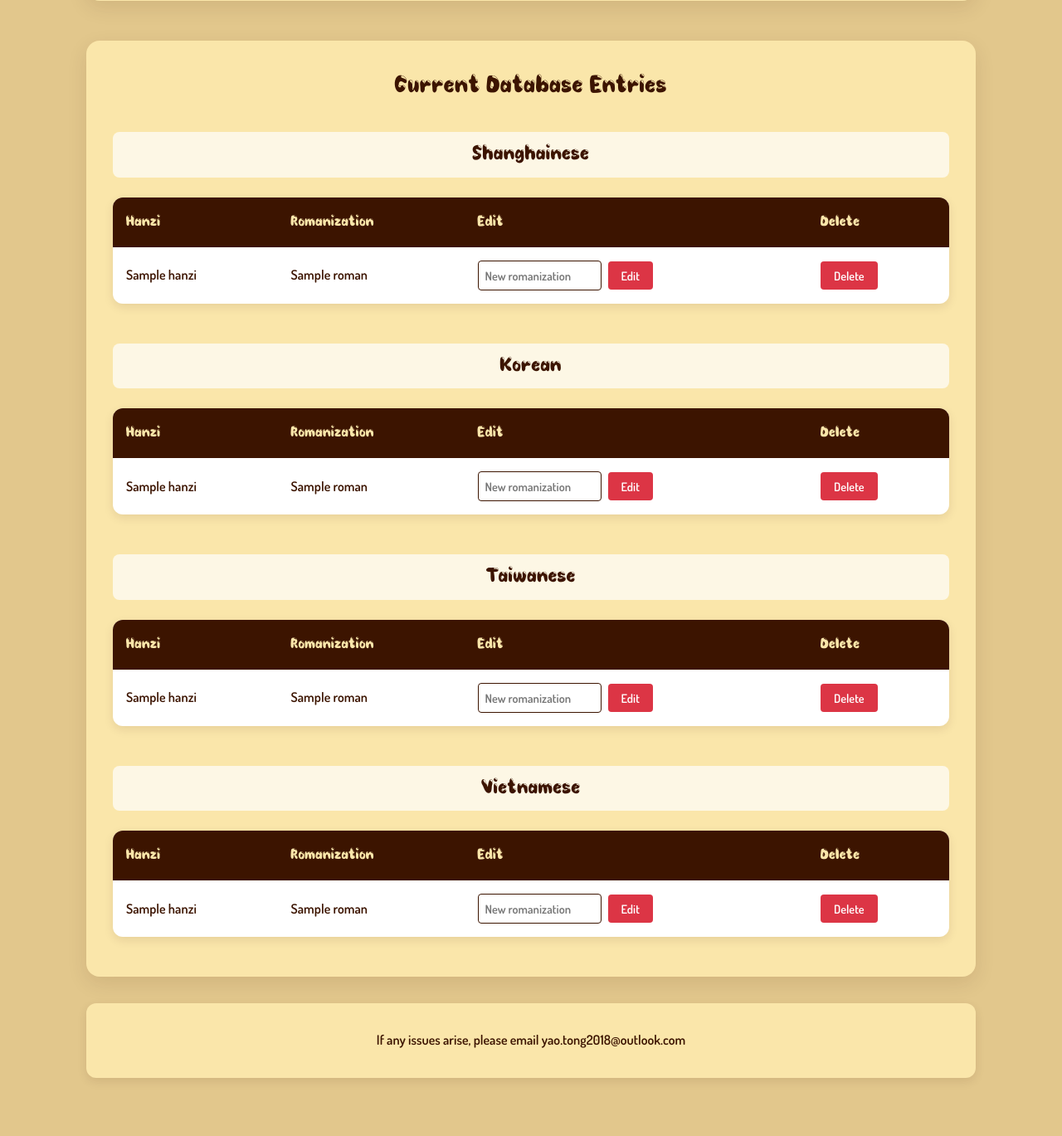
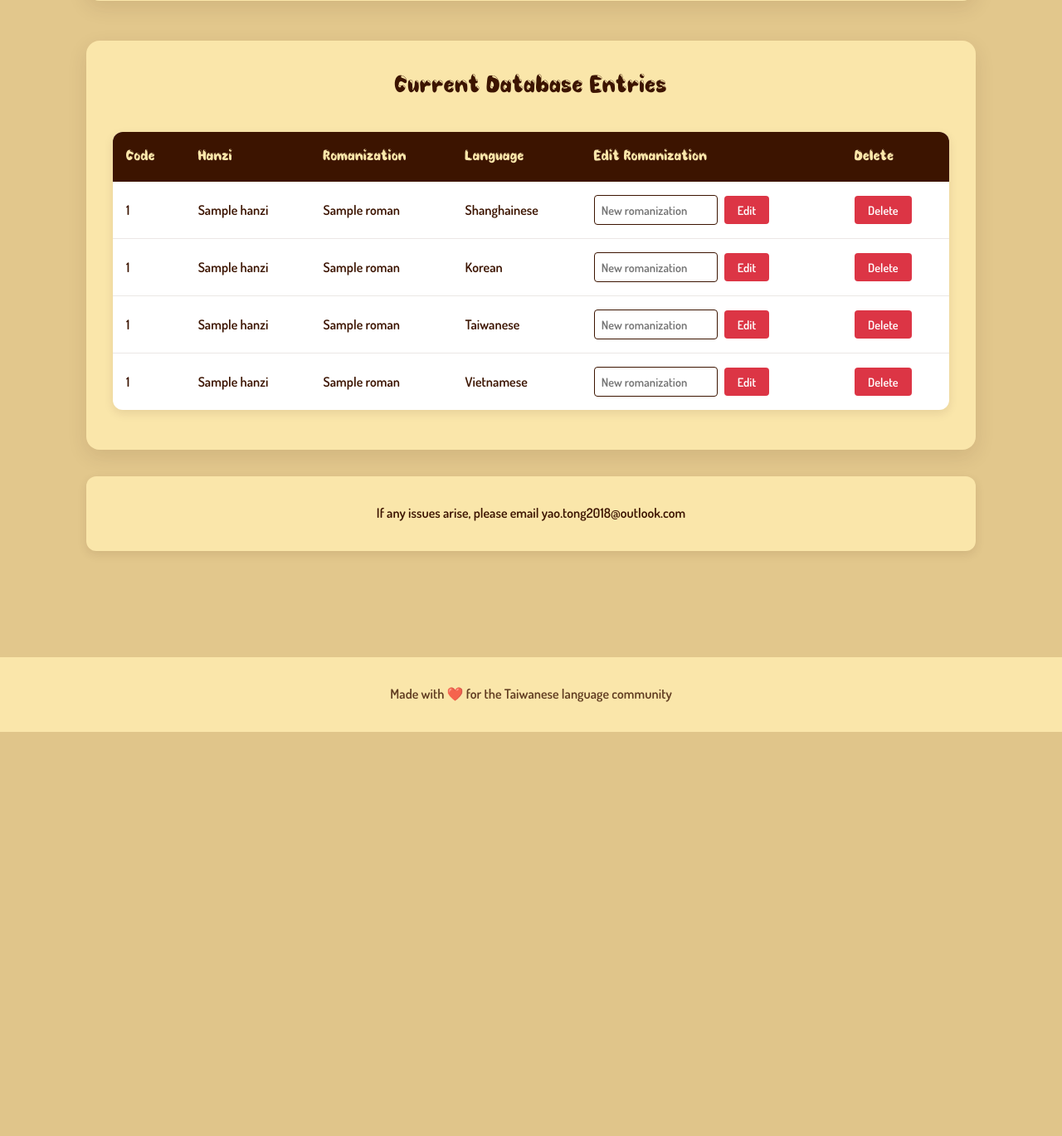
Before and after one commit to taliyah0x0/BobaWay, a Flask app: page /sino-type/admin-portal in a window 1280 px wide. Shown: the part 1024-2393 px from the top of the page at 83% size. After the commit the page ends 1906 px from the top, so only its background shows below. Run offline with Flask 3, Linux system fonts and the light colour scheme; a user stored in the database is signed in; a database or web service that is not in the repository returns one stand-in record (values such as "Sample title"); some libraries are stand-ins or nearby versions.

Commit message:
implement hanzi codes w modified databases

```diff
--- a/main.py
+++ b/main.py
@@ -249,8 +249,14 @@ def adminportal():
     korean = db.fetch_all_entries("korean")
     taiwanese = db.fetch_all_entries("taiwanese")
     vietnamese = db.fetch_all_entries("vietnamese")
+    all_entries = [
+        *[{**entry, "language": "shanghainese"} for entry in shanghainese],
+        *[{**entry, "language": "korean"} for entry in korean],
+        *[{**entry, "language": "taiwanese"} for entry in taiwanese],
+        *[{**entry, "language": "vietnamese"} for entry in vietnamese]
+    ]
 
-    return render_template("adminportal.html", shanghainese=shanghainese, korean=korean, taiwanese=taiwanese, vietnamese=vietnamese)
+    return render_template("adminportal.html", all_entries=all_entries)
 
 
 # ADMIN REQUESTS
@@ -320,12 +326,12 @@ def add_entry():
 def delete_entry():
     db = SinoDB()
     language = request.form["language"].lower()
-    hanzi = request.form["hanzi"]
+    hanzi_id = request.form["hanzi_id"]
     roman = request.form["romanization"].lower()
 
     try:
-        db.delete_translation_entry(language, hanzi, roman)
-        flash(f"You have deleted ({hanzi}, {roman}) from the {language} database.", "info")
+        db.delete_translation_entry(language, hanzi_id, roman)
+        flash(f"You have deleted ({hanzi_id}, {roman}) from the {language} database.", "info")
     except Exception as e:
         flash(f"Error deleting entry. Please try again.")
         print(f"Delete error: {e}")
@@ -339,17 +345,18 @@ def update_entry():
     db = SinoDB()
     language = request.form["language"].lower()
     hanzi = request.form["hanzi"]
+    hanzi_id = request.form["hanzi_id"]
     original_roman = request.form["original_roman"].lower()
     new_roman = request.form["new_roman"].lower()
 
     if not checkRoman(new_roman):
         flash("The romanji must consist entirely of Latin characters, no punctuation.")
     elif checkEntryExistence(db, language, hanzi, new_roman):
-        flash(f"You have already added ({hanzi}, {new_roman}) to the {language} database. Try deleting this entry or choosing a different romanization.", "info")
+        flash(f"You have already added ({hanzi} ({hanzi_id}), {new_roman}) to the {language} database. Try deleting this entry or choosing a different romanization.", "info")
     else:
         try:
-            db.update_translation_entry(language, hanzi, original_roman, new_roman)
-            flash(f"You have updated ({hanzi}, {original_roman}) to ({hanzi}, {new_roman}) in the {language} database.", "info")
+            db.update_translation_entry(language, hanzi_id, original_roman, new_roman)
+            flash(f"You have updated ({hanzi} ({hanzi_id}), {original_roman}) to ({hanzi} ({hanzi_id}), {new_roman}) in the {language} database.", "info")
         except Exception as e:
             flash(f"Error updating entry. Please try again.")
             print(f"Update error: {e}")
--- a/sinodb.py
+++ b/sinodb.py
@@ -18,28 +18,53 @@ class SinoDB(DB):
   def get_master_key(self):
     return self.execute("SELECT password FROM admins WHERE username = %s", ("master",))[0][0]
 
+  def get_character_id(self, hanzi):
+    """Get the character ID for a given hanzi, creating it if it doesn't exist"""
+    # First try to get existing character
+    result = self.execute("SELECT id FROM characters WHERE hanzi = %s", (hanzi,))
+    if result:
+      return result[0][0]
+    else:
+      # Create new character and return its ID
+      self.execute("INSERT INTO characters (hanzi) VALUES (%s)", (hanzi,))
+      return self.execute("SELECT id FROM characters WHERE hanzi = %s", (hanzi,))[0][0]
+
+  def get_hanzi_by_id(self, hanzi_id):
+    """Get the hanzi character for a given ID"""
+    result = self.execute("SELECT hanzi FROM characters WHERE id = %s", (hanzi_id,))
+    return result[0][0] if result else None
+
   def get_entry_by_hanzi_and_roman(self, language, hanzi, roman):
-    return self.execute(f"SELECT * FROM {language} WHERE hanzi = %s AND roman = %s", (hanzi, roman))
+    """Get entry by hanzi and romanization"""
+    return self.execute(f"SELECT c.hanzi_id FROM {language} l JOIN characters c ON l.hanzi_id = c.id WHERE c.hanzi = %s AND l.roman = %s", (hanzi, roman))
 
   def create_translation_entry(self, language, hanzi, roman):
-    return self.execute(f"INSERT INTO {language} (hanzi, roman) VALUES (%s, %s)", (hanzi, roman))
+    """Create a new translation entry using character ID"""
+    hanzi_id = self.get_character_id(hanzi)
+    return self.execute(f"INSERT INTO {language} (hanzi_id, roman) VALUES (%s, %s)", (hanzi_id, roman))
 
-  def update_translation_entry(self, language, hanzi, original_roman, new_roman):
-    return self.execute(f"UPDATE {language} SET roman = %s WHERE hanzi = %s AND roman = %s", (new_roman, hanzi, original_roman))
+  def update_translation_entry(self, language, hanzi_id, original_roman, new_roman):
+    """Update a translation entry using character ID"""
+    return self.execute(f"UPDATE {language} SET roman = %s WHERE hanzi_id = %s AND roman = %s", (new_roman, hanzi_id, original_roman))
 
-  def delete_translation_entry(self, language, hanzi, roman):
-    return self.execute(f"DELETE FROM {language} WHERE hanzi = %s AND roman = %s", (hanzi, roman))
+  def delete_translation_entry(self, language, hanzi_id, roman):
+    """Delete a translation entry using character ID"""
+    return self.execute(f"DELETE FROM {language} WHERE hanzi_id = %s AND roman = %s", (hanzi_id, roman))
 
   def fetch_all_entries(self, language):
-    return self.execute(f"SELECT hanzi, roman FROM {language}")
+    """Fetch all entries with hanzi and romanization using JOIN"""
+    result = self.execute(f"SELECT l.hanzi_id, c.hanzi, l.roman FROM {language} l JOIN characters c ON l.hanzi_id = c.id ORDER BY c.hanzi, l.roman")
+    return [{'code': row[0], 'hanzi': row[1], 'roman': row[2]} for row in result]
 
   def get_romanization_mapping(self, language):
+    """Get romanization mapping with hanzi arrays using JOIN"""
     query = f"""SELECT
-    roman AS romanization,
-    ARRAY_AGG(hanzi ORDER BY hanzi) AS hanzi_array,
-    COUNT(hanzi) AS character_count
-    FROM {language}
-    GROUP BY roman
-    ORDER BY roman;
+    l.roman AS romanization,
+    ARRAY_AGG(c.hanzi ORDER BY c.hanzi) AS hanzi_array,
+    COUNT(c.hanzi) AS character_count
+    FROM {language} l
+    JOIN characters c ON l.hanzi_id = c.id
+    GROUP BY l.roman
+    ORDER BY l.roman;
     """
     return self.execute(query)
--- a/templates/adminportal.html
+++ b/templates/adminportal.html
@@ -58,47 +58,46 @@
         <section class="database-section">
             <h3 class="database-title">Current Database Entries</h3>
 
-            {% macro language_table(language_value, entries) %}
-            <div class="language-section">
-                <h3>{{ language_value }}</h3>
-                <table>
+            <table class="database-table">
+                <thead>
                     <tr>
+                        <th>Code</th>
                         <th>Hanzi</th>
                         <th>Romanization</th>
-                        <th>Edit</th>
+                        <th>Language</th>
+                        <th>Edit Romanization</th>
                         <th>Delete</th>
                     </tr>
-                    {% for entry in entries %}
+                </thead>
+                <tbody>
+                    {% for entry in all_entries|sort(attribute='code') %}
                     <tr>
-                        <td>{{ entry[0] }}</td>
-                        <td>{{ entry[1] }}</td>
+                        <td>{{ entry.code }}</td>
+                        <td>{{ entry.hanzi }}</td>
+                        <td>{{ entry.roman }}</td>
+                        <td>{{ entry.language|title }}</td>
                         <td>
-                            <form action="update-entry" method="POST">
-                                <input type="hidden" name="language" value="{{ language_value }}">
-                                <input type="hidden" name="hanzi" value="{{ entry[0] }}">
-                                <input type="hidden" name="original_roman" value="{{ entry[1] }}">
-                                <input type="text" name="new_roman" placeholder="New romanization">
-                                <button type="submit">Edit</button>
+                            <form action="update-entry" method="POST" class="edit-form">
+                                <input type="hidden" name="language" value="{{ entry.language }}">
+                                <input type="hidden" name="hanzi_id" value="{{ entry.code }}">
+                                <input type="hidden" name="hanzi" value="{{ entry.hanzi }}">
+                                <input type="hidden" name="original_roman" value="{{ entry.roman }}">
+                                <input type="text" name="new_roman" placeholder="New romanization" class="edit-input">
+                                <button type="submit" class="edit-button">Edit</button>
                             </form>
                         </td>
                         <td>
-                            <form action="delete-entry" method="POST">
-                                <input type="hidden" name="language" value="{{ language_value }}">
-                                <input type="hidden" name="hanzi" value="{{ entry[0] }}">
-                                <input type="hidden" name="romanization" value="{{ entry[1] }}">
-                                <button type="submit">Delete</button>
+                            <form action="delete-entry" method="POST" class="delete-form">
+                                <input type="hidden" name="language" value="{{ entry.language }}">
+                                <input type="hidden" name="hanzi_id" value="{{ entry.code }}">
+                                <input type="hidden" name="romanization" value="{{ entry.roman }}">
+                                <button type="submit" class="delete-button">Delete</button>
                             </form>
                         </td>
                     </tr>
                     {% endfor %}
-                </table>
-            </div>
-            {% endmacro %}
-
-            {{ language_table("Shanghainese", shanghainese) }}
-            {{ language_table("Korean", korean) }}
-            {{ language_table("Taiwanese", taiwanese) }}
-            {{ language_table("Vietnamese", vietnamese) }}
+                </tbody>
+            </table>
         </section>
 
         <section class="contact-info">
```
